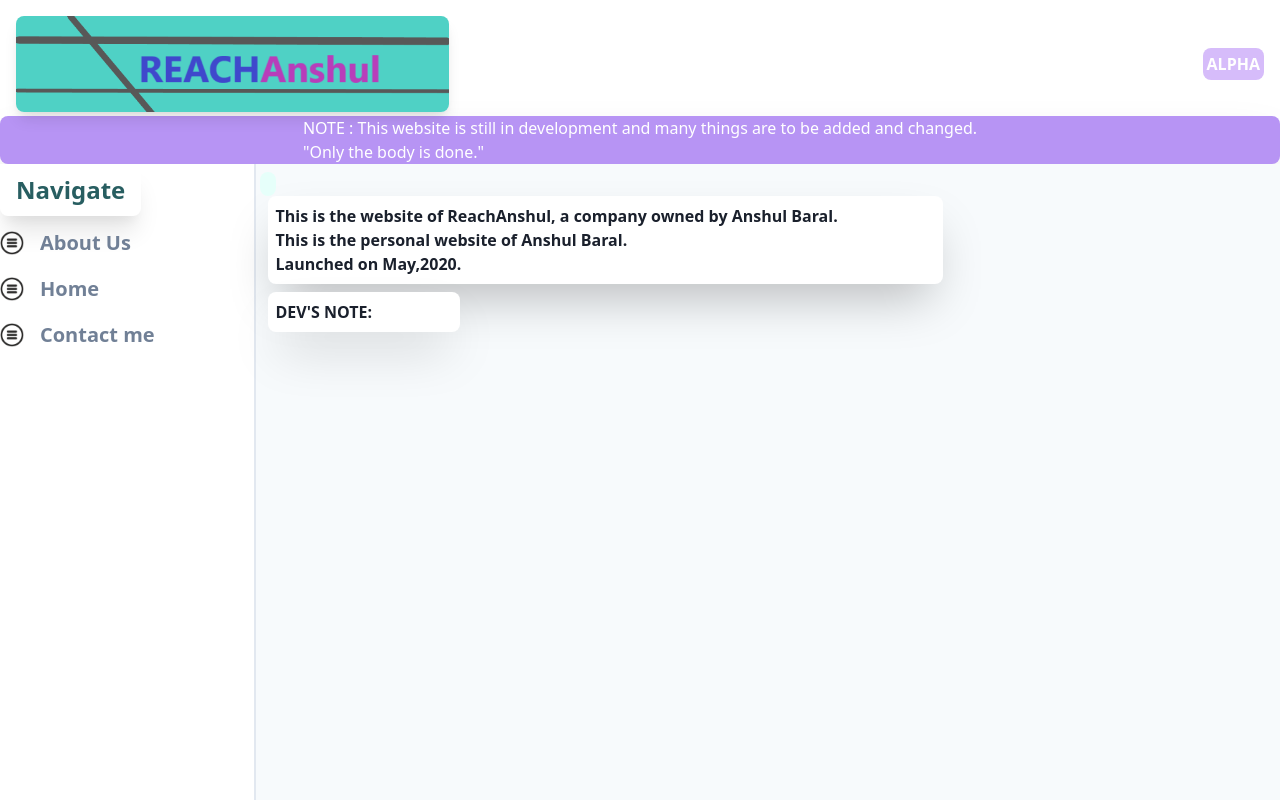
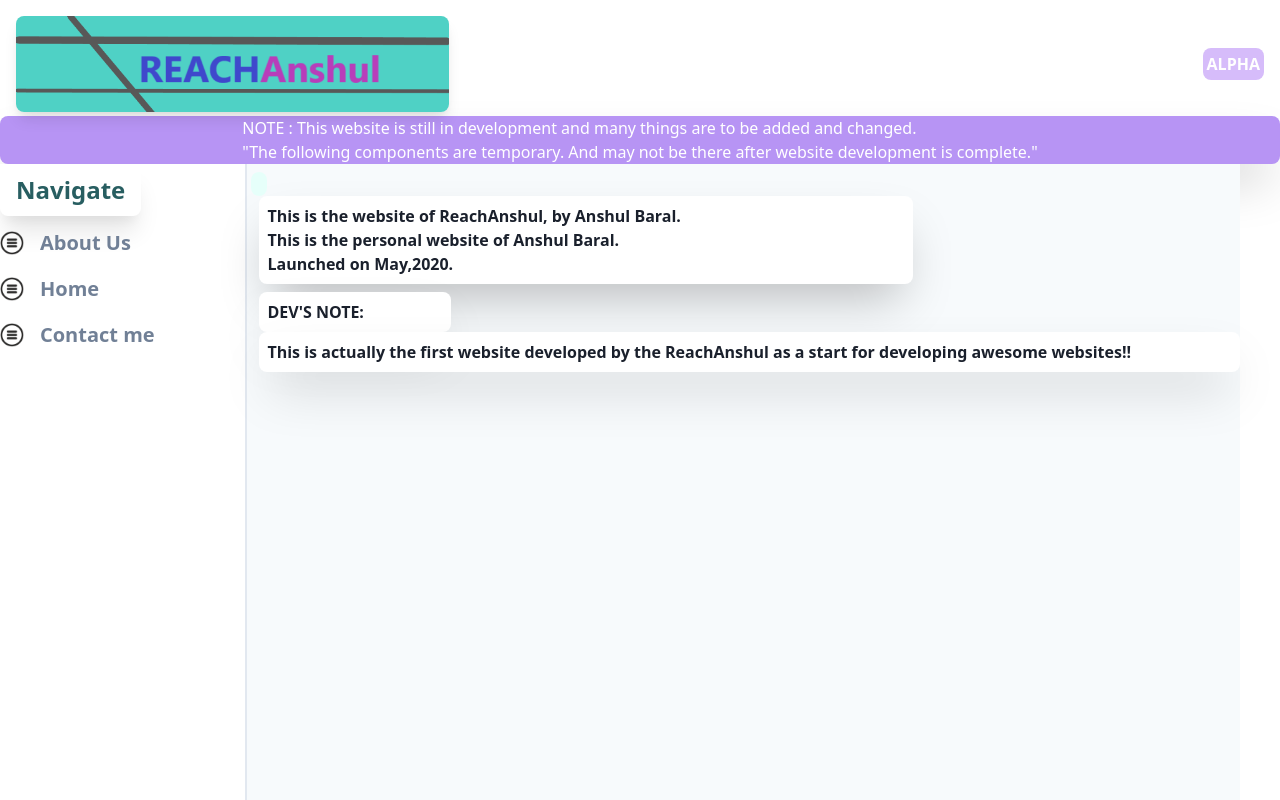
Before and after one commit to anshulbaral/portfolio, a Nuxt app: page /about in a window 1280 px wide. Shown: the top 800 px of the page. Built offline with nearby package versions, Linux system fonts and the light colour scheme; some icons are missing.

Commit message:
additions

```diff
--- a/components/Header.vue
+++ b/components/Header.vue
@@ -17,7 +17,7 @@
         class="flex justify-center flex-wrap -mt-3 z-20 shadow-2xl sm:font-medium font-bold text-white bg-purple-400 rounded-lg "
       >
         NOTE : This website is still in development and many things are to be added and changed.
-        <br>"Only the body is done."
+        <br>"The following components are temporary. And may not be there after website development is complete."
       </div>
     </div>
   </div>
--- a/pages/about.vue
+++ b/pages/about.vue
@@ -17,7 +17,7 @@
             </button>
           </div>
           <div class="flex bg-white p-2 mb-2 flex-wrap font-semibold text-gray-900 w-2/3 rounded-lg shadow-2xl">
-        This is the website of ReachAnshul, a company owned by Anshul Baral.
+        This is the website of ReachAnshul, by Anshul Baral.
         <br>This is the personal website of Anshul Baral.
         <br>Launched on May,2020.
 
@@ -25,6 +25,8 @@
       <div class="flex bg-white p-2 flex-wrap font-semibold text-gray-900 w-48 rounded-lg shadow-2xl">
        <div class=" uppercase">Dev's Note:</div>
     </div>
+     <div class="flex bg-white p-2 flex-wrap font-semibold text-gray-900 rounded-lg shadow-2xl">
+       This is actually the first website developed by the ReachAnshul as a start for developing awesome websites!!
         </div>
       </div>
     <div class=" flex justify-end">
@@ -38,6 +40,7 @@
         </button>
       </div>
     </div>
+  </div>
   </div>
   </div>
 </template>
```
